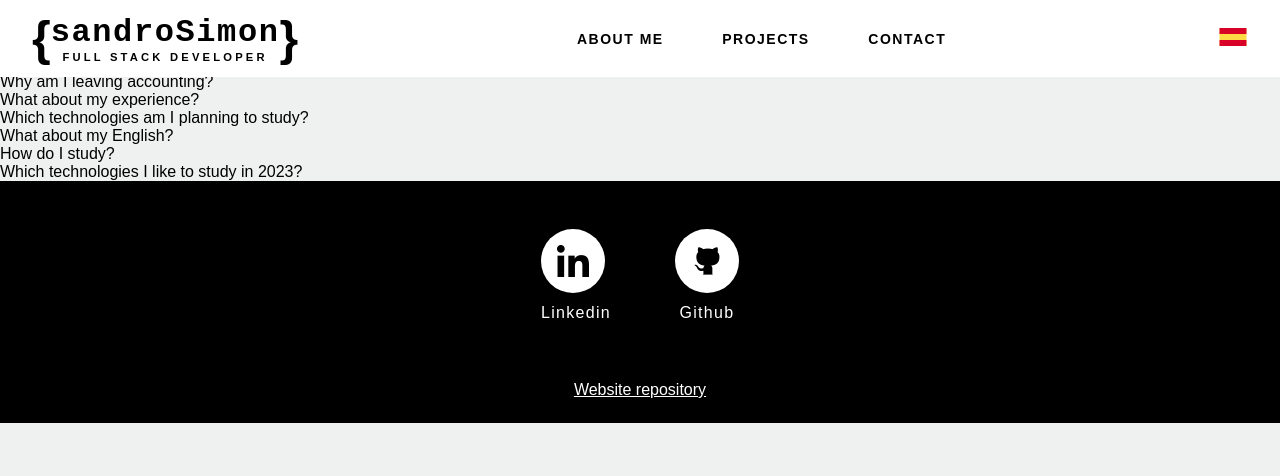
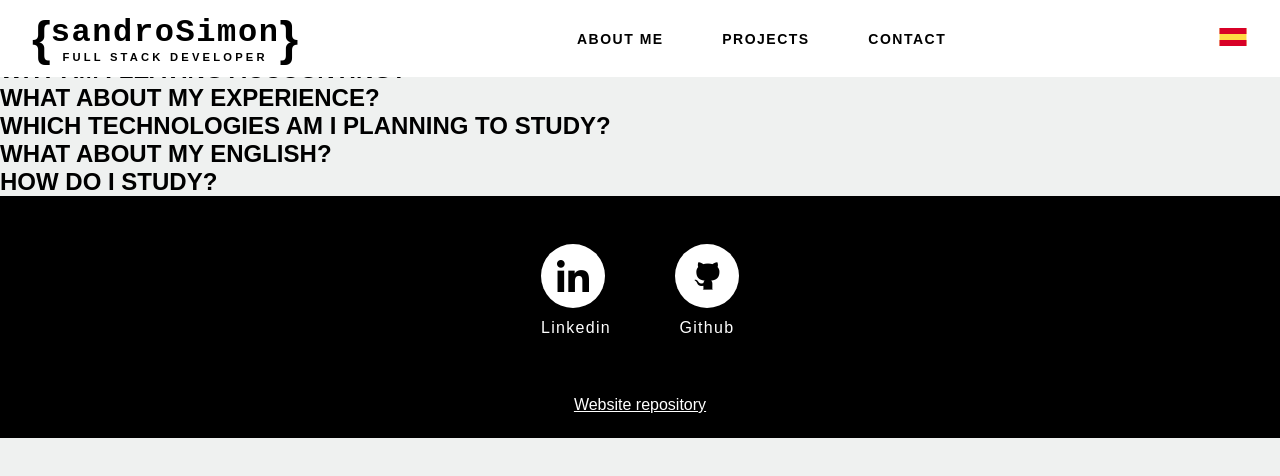
Before and after one commit to SandroSimonOre/sandrosimon.com-nextjs, a Next.js app: page /about in a window 1280 px wide. Shown: the top 476 px of the page. Built offline with nearby package versions, Linux system fonts and the light colour scheme.

Commit message:
Collapsible component added to about page

```diff
--- /dev/null
+++ b/src/components/Collapsible.tsx
@@ -0,0 +1,24 @@
+import { useState } from 'react'
+
+import styles from '../styles/Collapsible.module.scss'
+
+interface Props {
+    title: string;
+    content: string
+}
+
+export const Collapsible =({title, content}: Props)=>{
+
+    const [open, setOpen] = useState(false)
+
+    const handleClick = () => {
+        setOpen(!open)
+    }
+
+    return(
+        <div className={styles.collapsible}>
+            { <h2 className={styles.title} onClick={handleClick}>{title}</h2> }
+            { open && <div className={styles.content}>{content}</div>}
+        </div>
+    )
+}
--- /dev/null
+++ b/src/data/aboutData.ts
@@ -0,0 +1,9 @@
+export const aboutData = [
+    {title: "Who I am?", content: "An accounting graduate"},
+    {title: "Which technologies I work with?", content: "Javascript, React.js, Next.js, Docker, Git, Python, Django, Kubernetes"},
+    {title: "Why am I leaving accounting?", content: "I love technology!"},
+    {title: "What about my experience?", content: "When I was working as an accountan I built a program"},
+    {title: "Which technologies am I planning to study?", content: "Golang, Kotlin, Data Analyst, FastAPI"},
+    {title: "What about my English?", content: "I'm making some videos. I thing is a god fashion to learn. besides that I read books in english, so in that way I learn english and technoligy at the same time"},
+    {title: "How do I study?", content: "Udemy, Youtube, Platzi. That was  at first. Now I learn by making projects"},
+]
--- a/src/pages/about.tsx
+++ b/src/pages/about.tsx
@@ -1,16 +1,20 @@
+import { Collapsible } from "@/components/Collapsible"
+import { aboutData } from '@/data/aboutData'
+
 export default function About() {
+
 
     return (
         <>
-            <h1>Page in construction</h1>
-            <p>Who I am?</p>
-            <p>Which technologies I work with?</p>
-            <p>Why am I leaving accounting?</p>
-            <p>What about my experience?</p>
-            <p>Which technologies am I planning to study?</p>
-            <p>What about my English?</p>
-            <p>How do I study?</p>
-            <p>Which technologies I like to study in 2023?</p>
+            {
+                aboutData.map((element, index) => (
+                    <Collapsible
+                        key={index}
+                        title={element.title}
+                        content={element.content}
+                    />
+                ))
+            }
         </>
     )
 }
--- /dev/null
+++ b/src/styles/Collapsible.module.scss
@@ -0,0 +1,5 @@
+.collapsible {
+    .title{
+        cursor: pointer;
+    }
+}
```
